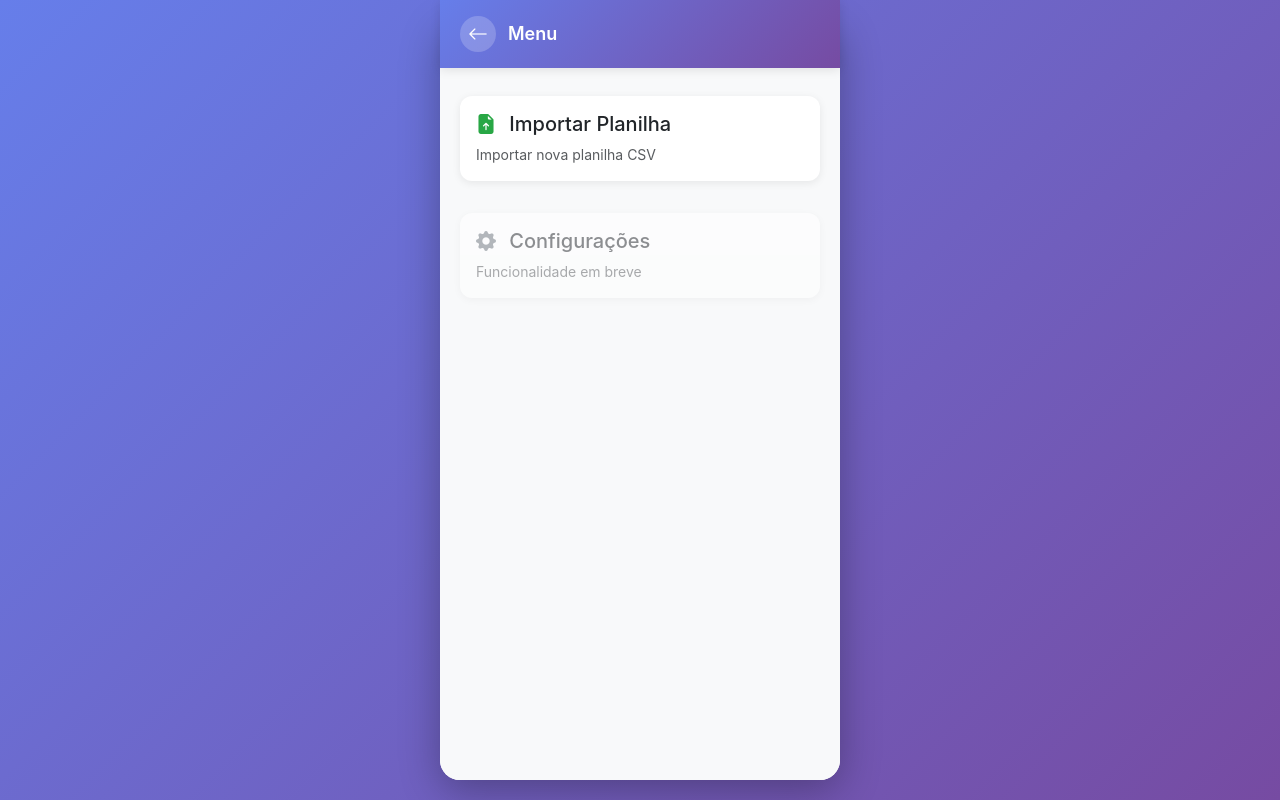
After one commit to Nomadiction8991/checkplanilha.anvy.com.br, a PHP site: page /app/views/shared/menu-principal.php in a window 1280 px wide. The commit adds this page. Run offline with PHP 8.4, Linux system fonts and the light colour scheme.

Commit message:
adiciona menu principal com opção para importar planilha e configurações

```diff
--- /dev/null
+++ b/app/views/shared/menu-principal.php
@@ -0,0 +1,77 @@
+<?php
+// Menu principal (sem necessidade de ID de planilha)
+
+// Configurações da página
+$pageTitle = "Menu";
+$backUrl = '../../../index.php';
+
+// Iniciar buffer para capturar o conteúdo
+ob_start();
+?>
+
+<style>
+.menu-grid {
+    display: grid;
+    grid-template-columns: 1fr;
+    gap: 1rem;
+}
+
+.menu-card {
+    transition: transform 0.2s, box-shadow 0.2s;
+    cursor: pointer;
+}
+
+.menu-card:hover {
+    transform: translateY(-2px);
+    box-shadow: 0 4px 8px rgba(0,0,0,0.1);
+}
+
+.menu-card.disabled {
+    opacity: 0.5;
+    cursor: not-allowed;
+}
+
+.menu-card.disabled:hover {
+    transform: none;
+}
+</style>
+
+<div class="menu-grid">
+    <a href="../planilhas/importar-planilha.php" class="text-decoration-none">
+        <div class="card menu-card">
+            <div class="card-body">
+                <h5 class="card-title">
+                    <i class="bi bi-file-earmark-arrow-up-fill me-2" style="color: #28a745;"></i>
+                    Importar Planilha
+                </h5>
+                <p class="card-text small text-muted">Importar nova planilha CSV</p>
+            </div>
+        </div>
+    </a>
+
+    <div class="card menu-card disabled">
+        <div class="card-body">
+            <h5 class="card-title">
+                <i class="bi bi-gear-fill me-2" style="color: #6c757d;"></i>
+                Configurações
+            </h5>
+            <p class="card-text small text-muted">Funcionalidade em breve</p>
+        </div>
+    </div>
+</div>
+
+<?php
+// Capturar o conteúdo
+$contentHtml = ob_get_clean();
+
+// Criar arquivo temporário com o conteúdo
+$tempFile = __DIR__ . '/../../../temp_menu_principal_' . uniqid() . '.php';
+file_put_contents($tempFile, $contentHtml);
+$contentFile = $tempFile;
+
+// Renderizar o layout
+include __DIR__ . '/../layouts/app-wrapper.php';
+
+// Limpar arquivo temporário
+unlink($tempFile);
+?>
--- a/index.php
+++ b/index.php
@@ -17,8 +17,8 @@ $headerActions = '
     <button id="installPwaBtn" class="btn-header-action" title="Instalar Aplicativo" style="display: none; background: none; border: none; padding: 0; cursor: pointer;">
         <i class="bi bi-download fs-5"></i>
     </button>
-    <a href="app/views/planilhas/importar-planilha.php" class="btn-header-action" title="Importar Planilha">
-        <i class="bi bi-plus-lg fs-5"></i>
+    <a href="app/views/shared/menu-principal.php" class="btn-header-action" title="Menu">
+        <i class="bi bi-list fs-5"></i>
     </a>
 ';
 
```
Also changed, not shown: app/views/shared/menu.php (+12 -0 lines).
